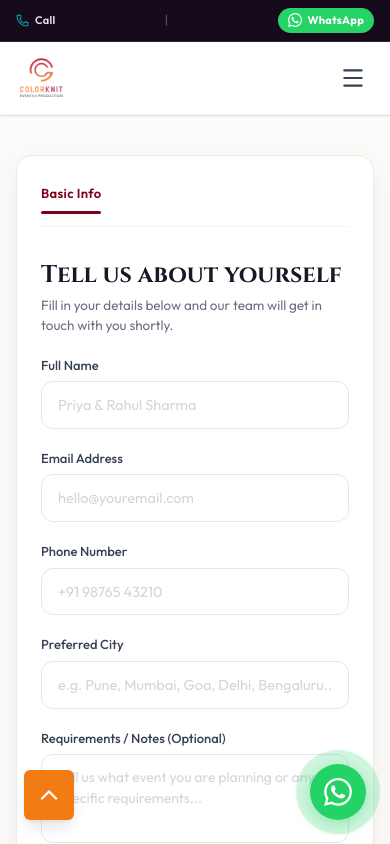
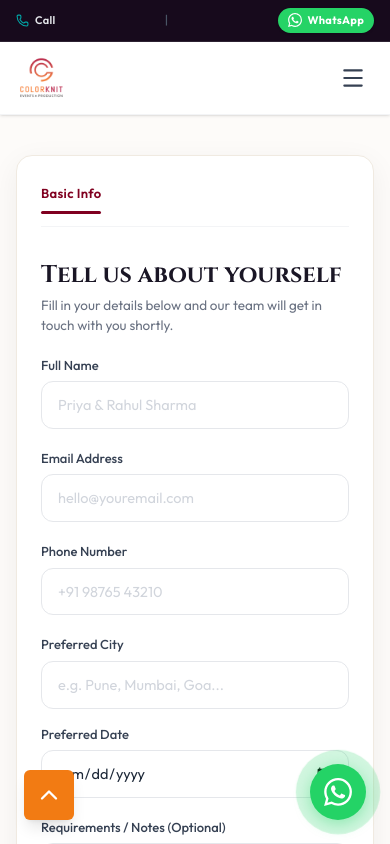
Before and after one commit to AnshulJangley/colorknit-events-next, a Next.js app: page /contact in a window 390 px wide. Shown: the top 844 px of the page. Built offline with nearby package versions, Linux system fonts and the light colour scheme.

Commit message:
feat: add preferred date selector to contact form and Google Site Verification tag

```diff
--- a/src/app/contact/page.tsx
+++ b/src/app/contact/page.tsx
@@ -30,6 +30,7 @@ export default function ContactPage() {
     email: '',
     phone: '',
     city: '',
+    date: '',
     message: '',
   });
   const [submitted, setSubmitted] = useState(false);
@@ -48,6 +49,7 @@ export default function ContactPage() {
       `*Email Address:* ${form.email}`,
       `*Phone Number:* ${form.phone}`,
       form.city ? `*Preferred City:* ${form.city}` : '',
+      form.date ? `*Preferred Date:* ${form.date}` : '',
       form.message ? `*Message:* ${form.message}` : '',
     ].filter(Boolean);
 
@@ -95,7 +97,7 @@ export default function ContactPage() {
                       <button
                         onClick={() => {
                           setSubmitted(false);
-                          setForm({ name: '', email: '', phone: '', city: '', message: '' });
+                          setForm({ name: '', email: '', phone: '', city: '', date: '', message: '' });
                         }}
                         className="inline-flex items-center gap-2 border border-gray-300 hover:border-gray-500 text-gray-700 px-6 py-3 rounded-full text-[13px] font-bold tracking-wider uppercase transition cursor-pointer"
                       >
@@ -171,7 +173,8 @@ export default function ContactPage() {
                         />
                       </div>
 
-                      {/* Preferred City */}
+                      {/* Preferred City & Preferred Date */}
+                      <div className="grid grid-cols-1 sm:grid-cols-2 gap-4">
                         <div>
                           <label className="text-[13px] font-medium text-gray-700 block mb-1.5">
                             Preferred City
@@ -180,9 +183,22 @@ export default function ContactPage() {
                             type="text"
                             value={form.city}
                             onChange={(e) => update('city', e.target.value)}
-                          placeholder="e.g. Pune, Mumbai, Goa, Delhi, Bengaluru..."
+                            placeholder="e.g. Pune, Mumbai, Goa..."
                             className="w-full border border-gray-200 rounded-xl px-4 py-3 text-[14.5px] text-gray-800 placeholder:text-gray-300 focus:outline-none focus:border-[#800020] focus:ring-2 focus:ring-[#800020]/15 transition"
                           />
+                        </div>
+
+                        <div>
+                          <label className="text-[13px] font-medium text-gray-700 block mb-1.5">
+                            Preferred Date
+                          </label>
+                          <input
+                            type="date"
+                            value={form.date}
+                            onChange={(e) => update('date', e.target.value)}
+                            className="w-full border border-gray-200 rounded-xl px-4 py-3 text-[14.5px] text-gray-800 focus:outline-none focus:border-[#800020] focus:ring-2 focus:ring-[#800020]/15 transition bg-white"
+                          />
+                        </div>
                       </div>
 
                       {/* Optional Message */}
--- a/src/app/layout.tsx
+++ b/src/app/layout.tsx
@@ -88,6 +88,9 @@ export const metadata: Metadata = {
     creator: "@colorknit",
   },
   category: "Event Management",
+  verification: {
+    google: "MCBXfFfTX-5oW_kfXE08zPsd7vl0JROhLje2hEMv-lA",
+  },
 };
 
 const jsonLd = {
@@ -162,6 +165,7 @@ export default function RootLayout({
         <meta name="geo.position" content="18.5204;73.8567" />
         <meta name="ICBM" content="18.5204, 73.8567" />
         <meta name="theme-color" content="#2b032d" />
+        <meta name="google-site-verification" content="MCBXfFfTX-5oW_kfXE08zPsd7vl0JROhLje2hEMv-lA" />
       </head>
       <body className="min-h-full flex flex-col">
         {/* Google tag (gtag.js) */}
```
Lines whose indentation alone changed are shown as unchanged.
